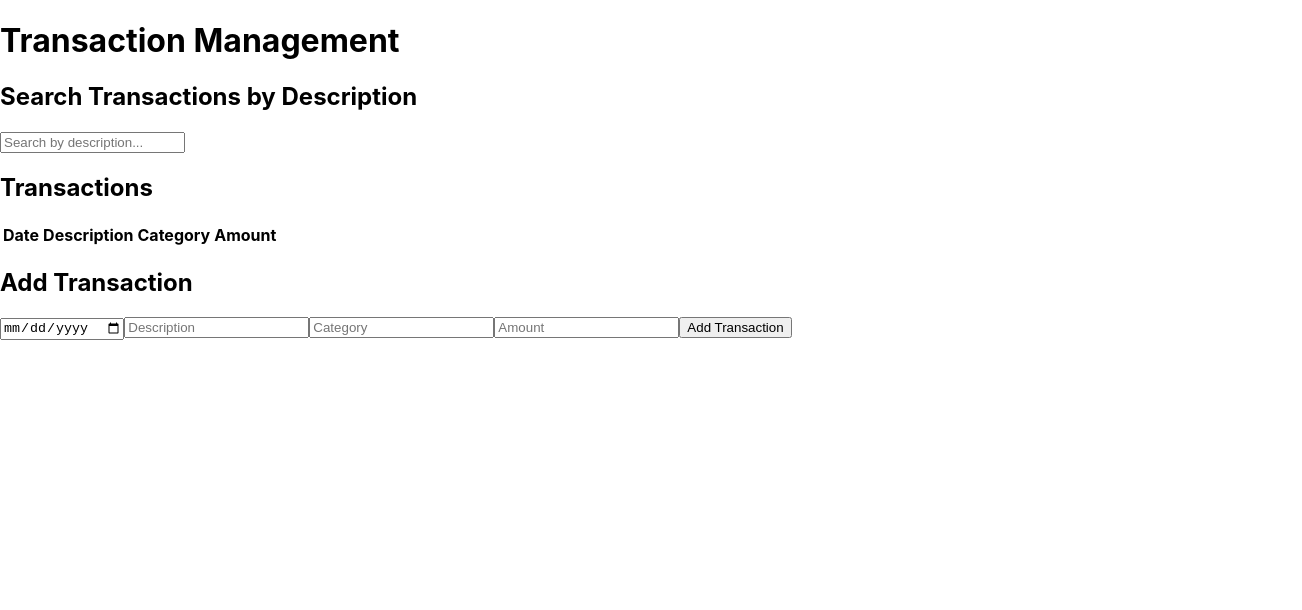
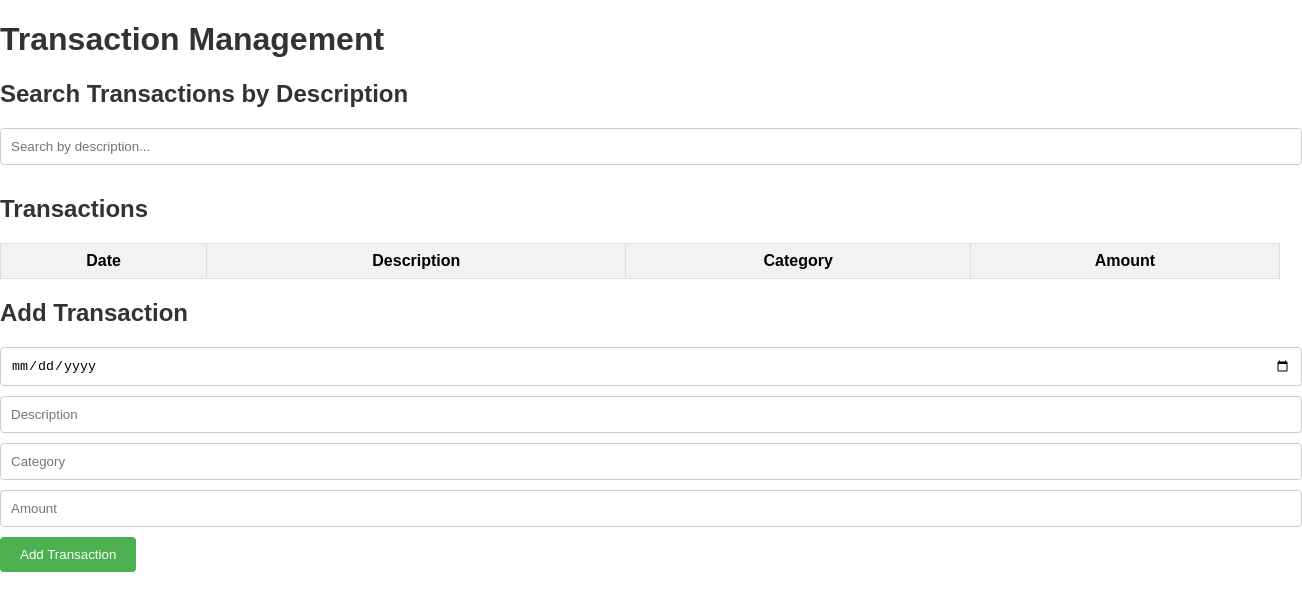
Before and after one commit to bigsteppa05/bank-of-flatiron, a React (Create React App) app: page / in a window 1280 px wide. Shown: the top 610 px of the page, 1302 px wide, since content can reach past the window. Built offline with nearby package versions, Linux system fonts and the light colour scheme.

Commit message:
updating the css

```diff
--- a/src/App.css
+++ b/src/App.css
@@ -1,38 +1,68 @@
-.App {
-  text-align: center;
+/* App.css */
+body {
+  font-family: Arial, sans-serif;
+  margin: 0;
+  padding: 0;
 }
 
-.App-logo {
-  height: 40vmin;
-  pointer-events: none;
+.container {
+  max-width: 800px;
+  margin: 0 auto;
+  padding: 20px;
 }
 
-@media (prefers-reduced-motion: no-preference) {
-  .App-logo {
-    animation: App-logo-spin infinite 20s linear;
-  }
+h1, h2, h3 {
+  color: #333;
 }
 
-.App-header {
-  background-color: #282c34;
-  min-height: 100vh;
-  display: flex;
-  flex-direction: column;
-  align-items: center;
-  justify-content: center;
-  font-size: calc(10px + 2vmin);
-  color: white;
+table {
+  width: 100%;
+  border-collapse: collapse;
+  margin-top: 20px;
 }
 
-.App-link {
-  color: #61dafb;
+table th, table td {
+  border: 1px solid #ddd;
+  padding: 8px;
 }
 
-@keyframes App-logo-spin {
-  from {
-    transform: rotate(0deg);
-  }
-  to {
-    transform: rotate(360deg);
-  }
+table th {
+  background-color: #f2f2f2;
 }
+
+form {
+  margin-top: 20px;
+}
+
+input[type="text"], input[type="date"], input[type="number"] {
+  width: 100%;
+  padding: 10px;
+  margin-bottom: 10px;
+  border: 1px solid #ccc;
+  border-radius: 4px;
+}
+
+button {
+  background-color: #4CAF50;
+  color: white;
+  padding: 10px 20px;
+  border: none;
+  border-radius: 4px;
+  cursor: pointer;
+}
+
+button:hover {
+  background-color: #45a049;
+}
+
+.search-bar {
+  margin-bottom: 20px;
+}
+
+.search-bar input[type="text"] {
+  width: calc(100% - 100px);
+}
+
+.search-bar button {
+  margin-left: 10px;
+}
--- a/src/App.js
+++ b/src/App.js
@@ -3,6 +3,7 @@ import React, { useState } from "react";
 import TransactionsTable from "./components/TransactionsTable";
 import TransactionForm from "./components/TransactionForm";
 import SearchBar from "./components/SearchBar";
+import './App.css';
 
 function App() {
   const [transactions, setTransactions] = useState([]);
```
